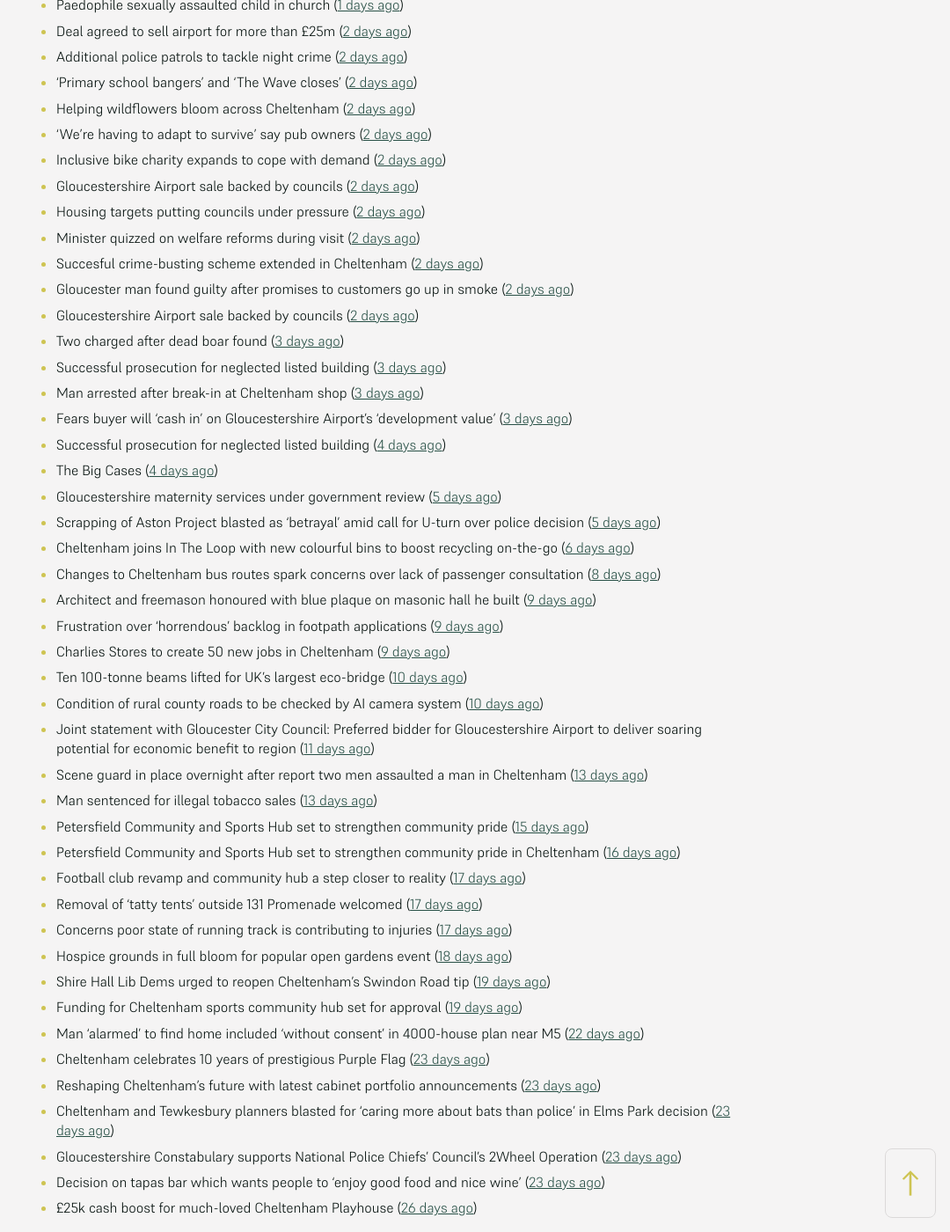
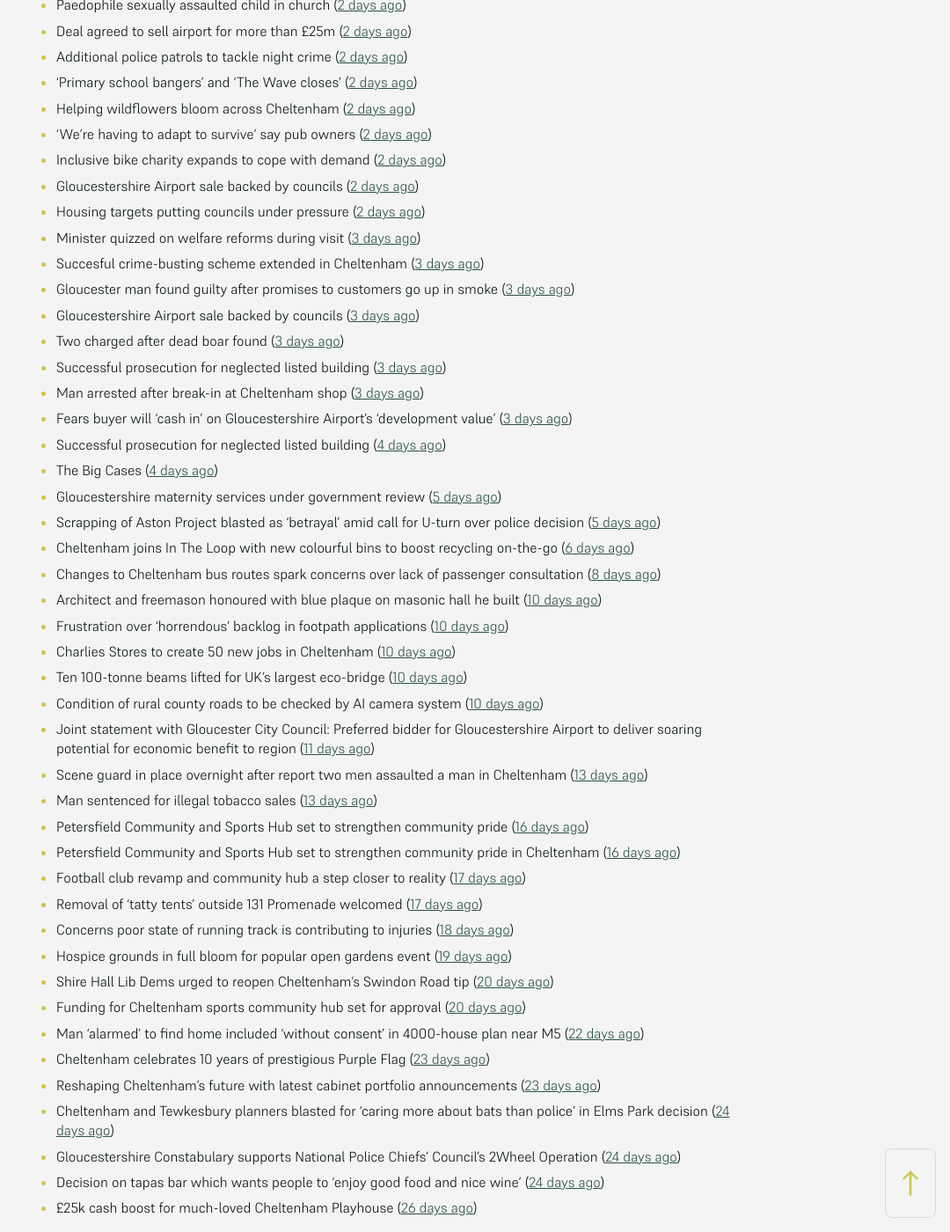
Before and after one commit to mat-0/cheltenham-open-data, a Jekyll site: the page built from _pages/news.md, in a window 1280 px wide and 1400 px high, scrolled down 613 px. Shown: the whole window at 88% size, without its empty margins (200-1280 px from the left). Built offline with Jekyll 4.4.1, drawn with Linux system fonts in a browser that asks for light colours; some of the changed text lies outside the part shown.

Commit message:
Updated 2025-06-29 15:58:04

```diff
--- a/_pages/news.md
+++ b/_pages/news.md
@@ -29,10 +29,10 @@ _sources: BBC, Glos Police, Cheltenham Borough Council, and Glos news centre_
 - Inclusive bike charity expands to cope with demand ([2 days ago](https://www.bbc.com/news/articles/ceq79pjzq3no))
 - Gloucestershire Airport sale backed by councils ([2 days ago](https://gloucesternewscentre.co.uk/gloucestershire-airport-sale-backed-by-councils/))
 - Housing targets putting councils under pressure ([2 days ago](https://www.bbc.com/news/articles/c3en9q19k03o))
-- Minister quizzed on welfare reforms during visit ([2 days ago](https://www.bbc.com/news/articles/cd6g58we454o))
-- Succesful crime-busting scheme extended in Cheltenham ([2 days ago](https://gloucesternewscentre.co.uk/succesful-crime-busting-scheme-extended-in-cheltenham/))
-- Gloucester man found guilty after promises to customers go up in smoke ([2 days ago](https://gloucesternewscentre.co.uk/gloucester-man-found-guilty-after-promises-to-customers-go-up-in-smoke/))
-- Gloucestershire Airport sale backed by councils ([2 days ago](https://www.cheltenham.gov.uk/news/article/3024/gloucestershire_airport_sale_backed_by_councils))
+- Minister quizzed on welfare reforms during visit ([3 days ago](https://www.bbc.com/news/articles/cd6g58we454o))
+- Succesful crime-busting scheme extended in Cheltenham ([3 days ago](https://gloucesternewscentre.co.uk/succesful-crime-busting-scheme-extended-in-cheltenham/))
+- Gloucester man found guilty after promises to customers go up in smoke ([3 days ago](https://gloucesternewscentre.co.uk/gloucester-man-found-guilty-after-promises-to-customers-go-up-in-smoke/))
+- Gloucestershire Airport sale backed by councils ([3 days ago](https://www.cheltenham.gov.uk/news/article/3024/gloucestershire_airport_sale_backed_by_councils))
 - Two charged after dead boar found ([3 days ago](https://www.bbc.com/news/articles/cwykjzgjyrno))
 - Successful prosecution for neglected listed building ([3 days ago](https://gloucesternewscentre.co.uk/successful-prosecution-for-neglected-listed-building/))
 - Man arrested after break-in at Cheltenham shop ([3 days ago](https://gloucesternewscentre.co.uk/man-arrested-after-break-in-at-cheltenham-shop/))
@@ -43,28 +43,28 @@ _sources: BBC, Glos Police, Cheltenham Borough Council, and Glos news centre_
 - Scrapping of Aston Project blasted as ‘betrayal’ amid call for U-turn over police decision ([5 days ago](https://gloucesternewscentre.co.uk/scrapping-of-aston-project-blasted-as-betrayal-amid-call-for-u-turn-over-police-decision/))
 - Cheltenham joins In The Loop with new colourful bins to boost recycling on-the-go ([6 days ago](https://www.cheltenham.gov.uk/news/article/3022/cheltenham_joins_in_the_loop_with_new_colourful_bins_to_boost_recycling_on-the-go))
 - Changes to Cheltenham bus routes spark concerns over lack of passenger consultation ([8 days ago](https://gloucesternewscentre.co.uk/changes-to-cheltenham-bus-routes-spark-concerns-over-lack-of-passenger-consultation/))
-- Architect and freemason honoured with blue plaque on masonic hall he built ([9 days ago](https://gloucesternewscentre.co.uk/architect-and-freemason-honoured-with-blue-plaque-on-masonic-hall-he-built/))
-- Frustration over ‘horrendous’ backlog in footpath applications ([9 days ago](https://gloucesternewscentre.co.uk/frustration-over-horrendous-backlog-in-footpath-applications/))
-- Charlies Stores to create 50 new jobs in Cheltenham ([9 days ago](https://gloucesternewscentre.co.uk/charlies-stores-to-create-50-new-jobs-in-cheltenham/))
+- Architect and freemason honoured with blue plaque on masonic hall he built ([10 days ago](https://gloucesternewscentre.co.uk/architect-and-freemason-honoured-with-blue-plaque-on-masonic-hall-he-built/))
+- Frustration over ‘horrendous’ backlog in footpath applications ([10 days ago](https://gloucesternewscentre.co.uk/frustration-over-horrendous-backlog-in-footpath-applications/))
+- Charlies Stores to create 50 new jobs in Cheltenham ([10 days ago](https://gloucesternewscentre.co.uk/charlies-stores-to-create-50-new-jobs-in-cheltenham/))
 - Ten 100-tonne beams lifted for UK’s largest eco-bridge ([10 days ago](https://www.bbc.co.uk/sounds/play/p0lk57bp))
 - Condition of rural county roads to be checked by AI camera system ([10 days ago](https://gloucesternewscentre.co.uk/condition-of-rural-county-roads-to-be-checked-by-ai-camera-system/))
 - Joint statement with Gloucester City Council: Preferred bidder for Gloucestershire Airport to deliver soaring potential for economic benefit to region ([11 days ago](https://www.cheltenham.gov.uk/news/article/3021/joint_statement_with_gloucester_city_council_preferred_bidder_for_gloucestershire_airport_to_deliver_soaring_potential_for_economic_benefit_to_region))
 - Scene guard in place overnight after report two men assaulted a man in Cheltenham ([13 days ago](https://gloucesternewscentre.co.uk/scene-guard-in-place-overnight-after-report-two-men-assaulted-a-man-in-cheltenham/))
 - Man sentenced for illegal tobacco sales ([13 days ago](https://gloucesternewscentre.co.uk/man-sentenced-for-illegal-tobacco-sales/))
-- Petersfield Community and Sports Hub set to strengthen community pride ([15 days ago](https://gloucesternewscentre.co.uk/petersfield-community-and-sports-hub-set-to-strengthen-community-pride/))
+- Petersfield Community and Sports Hub set to strengthen community pride ([16 days ago](https://gloucesternewscentre.co.uk/petersfield-community-and-sports-hub-set-to-strengthen-community-pride/))
 - Petersfield Community and Sports Hub set to strengthen community pride in Cheltenham ([16 days ago](https://www.cheltenham.gov.uk/news/article/3020/petersfield_community_and_sports_hub_set_to_strengthen_community_pride_in_cheltenham))
 - Football club revamp and community hub a step closer to reality ([17 days ago](https://gloucesternewscentre.co.uk/football-club-revamp-and-community-hub-a-step-closer-to-reality/))
 - Removal of ‘tatty tents’ outside 131 Promenade welcomed ([17 days ago](https://gloucesternewscentre.co.uk/removal-of-tatty-tents-outside-131-promenade-welcomed/))
-- Concerns poor state of running track is contributing to injuries ([17 days ago](https://gloucesternewscentre.co.uk/concerns-poor-state-of-running-track-is-contributing-to-injuries/))
-- Hospice grounds in full bloom for popular open gardens event ([18 days ago](https://gloucesternewscentre.co.uk/hospice-grounds-in-full-bloom-for-popular-open-gardens-event/))
-- Shire Hall Lib Dems urged to reopen Cheltenham’s Swindon Road tip ([19 days ago](https://gloucesternewscentre.co.uk/shire-hall-lib-dems-urged-to-reopen-cheltenhams-swindon-road-tip/))
-- Funding for Cheltenham sports community hub set for approval ([19 days ago](https://gloucesternewscentre.co.uk/funding-for-cheltenham-sports-community-hub-set-for-approval/))
+- Concerns poor state of running track is contributing to injuries ([18 days ago](https://gloucesternewscentre.co.uk/concerns-poor-state-of-running-track-is-contributing-to-injuries/))
+- Hospice grounds in full bloom for popular open gardens event ([19 days ago](https://gloucesternewscentre.co.uk/hospice-grounds-in-full-bloom-for-popular-open-gardens-event/))
+- Shire Hall Lib Dems urged to reopen Cheltenham’s Swindon Road tip ([20 days ago](https://gloucesternewscentre.co.uk/shire-hall-lib-dems-urged-to-reopen-cheltenhams-swindon-road-tip/))
+- Funding for Cheltenham sports community hub set for approval ([20 days ago](https://gloucesternewscentre.co.uk/funding-for-cheltenham-sports-community-hub-set-for-approval/))
 - Man ‘alarmed’ to find home included ‘without consent’ in 4000-house plan near M5 ([22 days ago](https://gloucesternewscentre.co.uk/man-alarmed-to-find-home-included-without-consent-in-4000-house-plan-near-m5/))
 - Cheltenham celebrates 10 years of prestigious Purple Flag ([23 days ago](https://www.cheltenham.gov.uk/news/article/3019/cheltenham_celebrates_10_years_of_prestigious_purple_flag))
 - Reshaping Cheltenham’s future with latest cabinet portfolio announcements ([23 days ago](https://www.cheltenham.gov.uk/news/article/3018/reshaping_cheltenhams_future_with_latest_cabinet_portfolio_announcements))
-- Cheltenham and Tewkesbury planners blasted for ‘caring more about bats than police’ in Elms Park decision ([23 days ago](https://gloucesternewscentre.co.uk/cheltenham-and-tewkesbury-planners-blasted-for-caring-more-about-bats-than-police-in-elms-park-decision/))
-- Gloucestershire Constabulary supports National Police Chiefs’ Council’s 2Wheel Operation ([23 days ago](https://gloucesternewscentre.co.uk/gloucestershire-constabulary-supports-national-police-chiefs-councils-2wheel-operation/))
-- Decision on tapas bar which wants people to ‘enjoy good food and nice wine’ ([23 days ago](https://gloucesternewscentre.co.uk/decision-on-tapas-bar-which-wants-people-to-enjoy-good-food-and-nice-wine/))
+- Cheltenham and Tewkesbury planners blasted for ‘caring more about bats than police’ in Elms Park decision ([24 days ago](https://gloucesternewscentre.co.uk/cheltenham-and-tewkesbury-planners-blasted-for-caring-more-about-bats-than-police-in-elms-park-decision/))
+- Gloucestershire Constabulary supports National Police Chiefs’ Council’s 2Wheel Operation ([24 days ago](https://gloucesternewscentre.co.uk/gloucestershire-constabulary-supports-national-police-chiefs-councils-2wheel-operation/))
+- Decision on tapas bar which wants people to ‘enjoy good food and nice wine’ ([24 days ago](https://gloucesternewscentre.co.uk/decision-on-tapas-bar-which-wants-people-to-enjoy-good-food-and-nice-wine/))
 - £25k cash boost for much-loved Cheltenham Playhouse ([26 days ago](https://www.cheltenham.gov.uk/news/article/3017/25k_cash_boost_for_much-loved_cheltenham_playhouse))
 
 <!-- news_marker ends -->
```
Also changed, not shown: other parts of _pages/news.md (+4 -4 lines), _data/flood.json (+5 -27 lines), index.md (+5 -5 lines).
